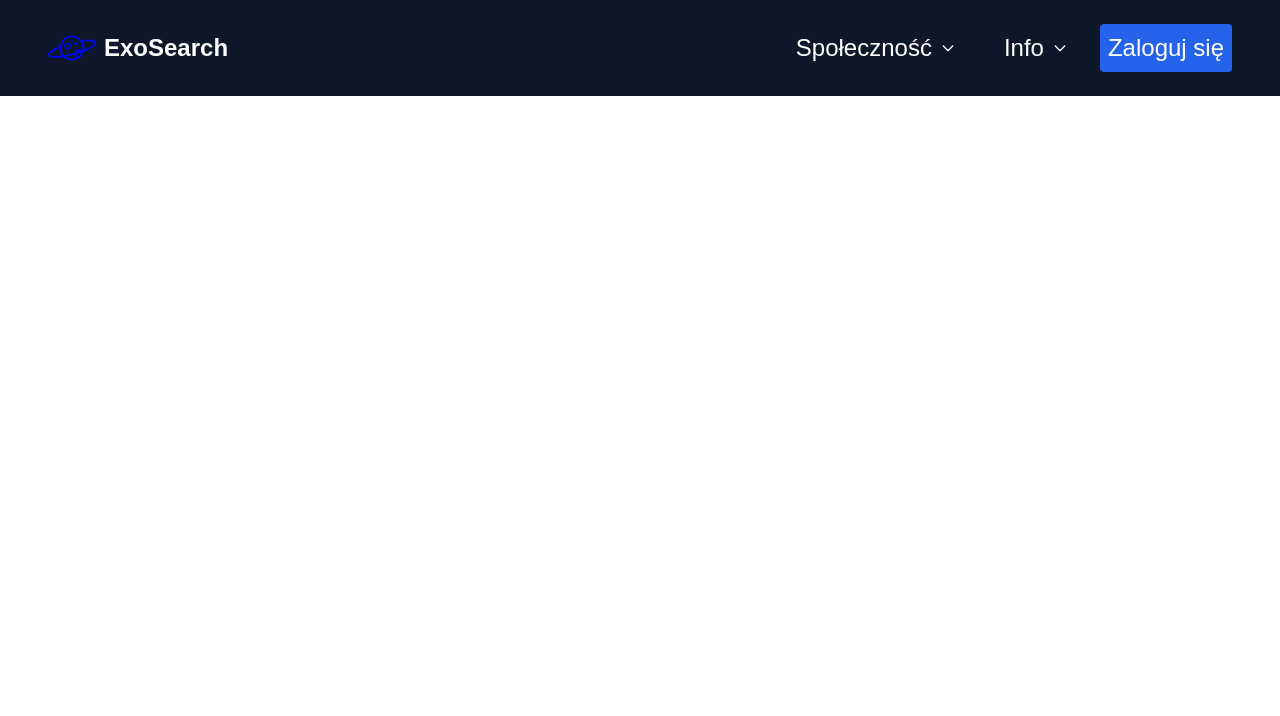
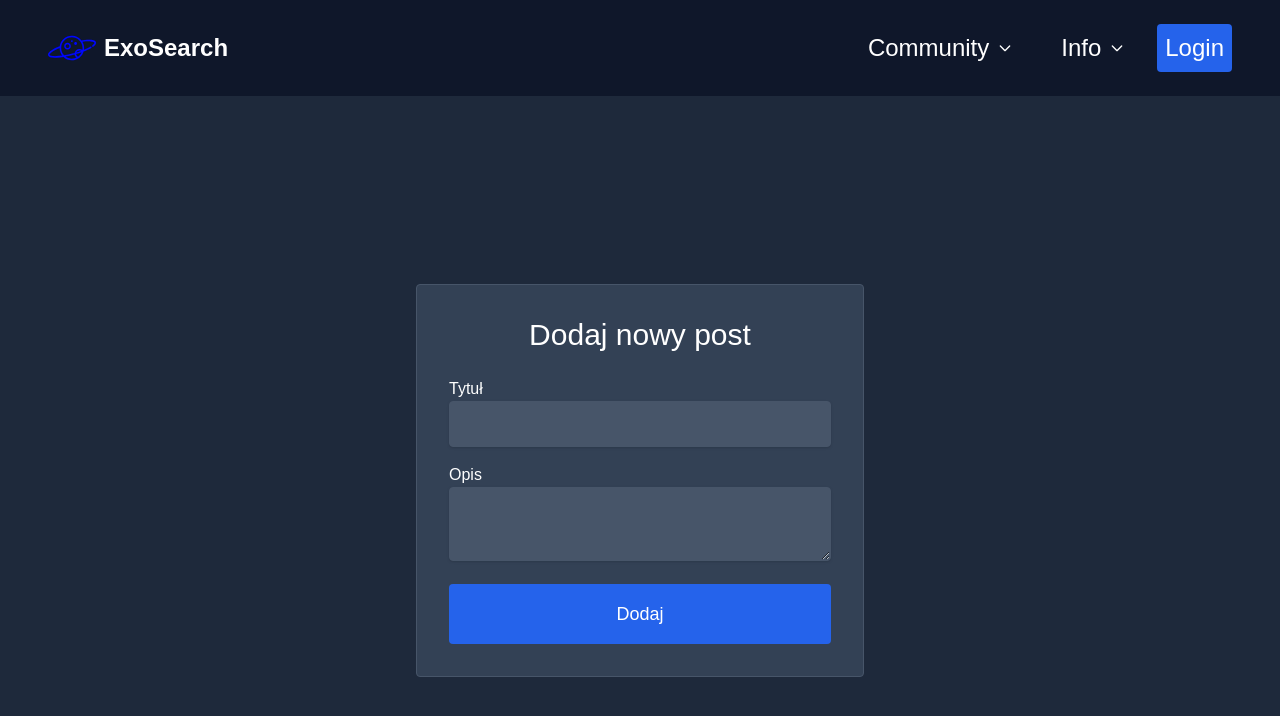
Before and after one commit to Andrz3jj/front-end-hackathon, a React (Vite) app in the folder landing-page/: page /Forum/CreatePost in a window 1280 px wide. Shown: the top 716 px of the page. Built offline with nearby package versions, Linux system fonts and the light colour scheme.

Commit message:
change language

```diff
--- a/landing-page/src/App.tsx
+++ b/landing-page/src/App.tsx
@@ -15,6 +15,7 @@ import { BrowserRouter as Router, Route, Routes } from 'react-router-dom';
 import PostDetails from "@/components/PostDetails.tsx";
 import Teams from "@/components/Teams.tsx";
 import Quiz from "@/components/Quiz.tsx";
+import CreatePost from "@/components/CreatePost.tsx";
 
 const App = () => {
     return (
@@ -35,6 +36,7 @@ const App = () => {
                 <Route path="/Faq" element={<Faq/>} />
                 <Route path="/Quiz" element={<Quiz/>} />
                 <Route path="/Teams" element={<Teams/>} />
+                <Route path="/Forum/CreatePost" element={<CreatePost/>} />
 
             </Routes>
         </Router>
--- /dev/null
+++ b/landing-page/src/components/CreatePost.tsx
@@ -0,0 +1,25 @@
+import "../App.css";
+
+const CreatePost = () => {
+  return (
+    <>
+      <div className="bg-slate-800 text-white min-h-screen flex items-center justify-center">
+        <div className="container mx-auto p-4 pt-6 md:p-6 lg:p-12">
+          <div className="bg-slate-700 border border-slate-600 rounded p-8 text-center w-full max-w-md mx-auto">
+            <span className="text-3xl">Dodaj nowy post</span><br/><br/>
+            <span className="block text-left">Tytuł</span>
+            <form>
+                <input type="text"
+                className="bg-slate-600 text-lg p-2 rounded shadow border border-slate-600 w-full focus:outline-none focus:shadow-lg transition"/>
+                <span className="block text-left mt-4">Opis</span>
+                <textarea className="bg-slate-600 text-lg p-2 rounded shadow border border-slate-600 w-full focus:outline-none focus:shadow-lg transition"></textarea>
+                <input type="submit" value="Dodaj" className="mt-4 text-lg bg-blue-600 rounded p-4 w-full hover:bg-blue-700 transition focus:bg-blue-800"/>
+            </form>
+          </div>
+        </div>
+      </div>
+    </>
+  );
+};
+
+export default CreatePost;
--- a/landing-page/src/components/MainPage.tsx
+++ b/landing-page/src/components/MainPage.tsx
@@ -20,10 +20,10 @@ const WelcomePage: React.FC = () => {
                     ExoSearch
                 </h1>
                 <p className="text-xl md:text-2xl text-gray-300 max-w-2xl">
-                   Znajdź swoją wymarzoną planetę! I Konkuruj z innymi użytkownikami o miejsce w Rankingu Mistrzów!
+                    Find your dream planet! And Compete with other users for a place in the Champions Ranking!
                 </p>
                 <Link className="px-6 py-3 mt-4 bg-pink-600 text-white rounded-full text-lg font-medium transition-transform transform hover:scale-105" to="/LoginPage">
-                    Exploruj Teraz
+                    Explore now
                 </Link>
             </div>
 
--- a/landing-page/src/components/Navbar.tsx
+++ b/landing-page/src/components/Navbar.tsx
@@ -85,7 +85,7 @@ const Navbar = () => {
                                     className="text-2xl m-2 hover:bg-slate-950 rounded p-2 transition active:shadow-xl focus:outline-none flex items-center"
                                     onClick={toggleDropdown}
                                 >
-                                    Społeczność
+                                    Community
                                     <svg className={`w-4 h-4 ml-2 transition-transform transform ${isDropdownOpen ? 'rotate-180' : 'rotate-0'}`} fill="none" stroke="currentColor" viewBox="0 0 24 24">
                                         <path strokeLinecap="round" strokeLinejoin="round" strokeWidth="2" d="M19 9l-7 7-7-7" />
                                     </svg>
@@ -139,7 +139,7 @@ const Navbar = () => {
                             </div>
 
                             <Link className="text-2xl m-2 bg-blue-600 hover:bg-blue-700 active:bg-blue-800 text-center rounded p-2 transition active:shadow-xl" to="/loginPage">
-                                Zaloguj się
+                                Login
                             </Link>
                         </div>
                     </div>
--- a/landing-page/src/components/PostDetails.tsx
+++ b/landing-page/src/components/PostDetails.tsx
@@ -52,7 +52,7 @@ const PostDetails: React.FC = () => {
                                     <Link
                                         className="hover:bg-purple-600 text-white bg-purple-700
                                                cursor-pointer p-4 rounded-full transition"
-                                        to="/Forum/Create"
+                                        to="/Forum/CreatePost"
                                     >
                                         Create New Post
                                     </Link>
@@ -62,7 +62,7 @@ const PostDetails: React.FC = () => {
                                         <Link
                                             className="hover:bg-purple-600 text-white bg-purple-700
                                                cursor-pointer p-4 rounded-full transition mx-2"
-                                            to="/Forum/Create"
+                                            to="/Forum/CreatePost"
                                         >
                                             Create New Post
                                         </Link>
```
